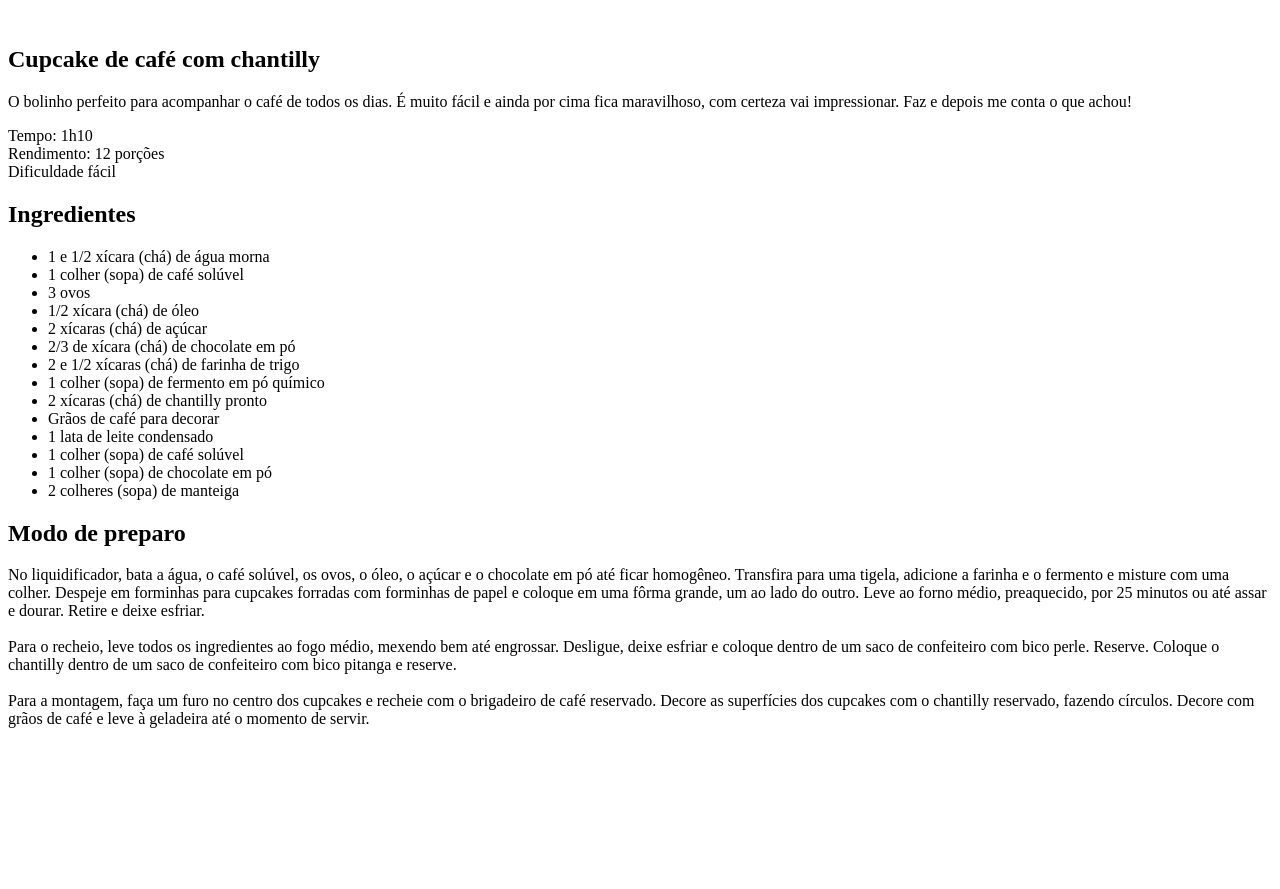
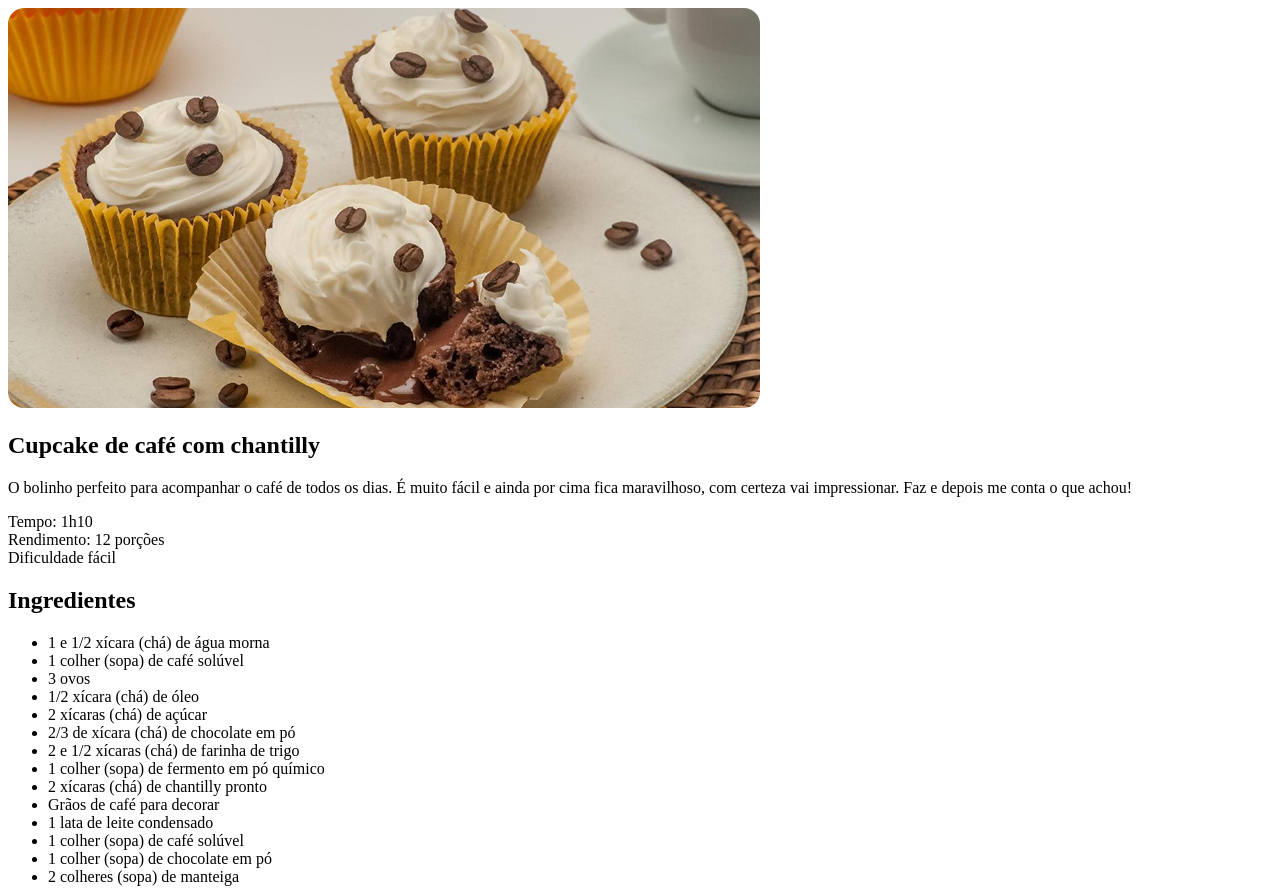
Before and after one commit to AlexandreCamposs/Recipe-Page, a plain HTML site: page index.html in a window 1280 px wide. Shown: the top 889 px of the page. Before the commit the page ends 800 px from the top, so only its background shows below. Drawn offline with Linux system fonts and the light colour scheme.

Commit message:
feat: adding styles

```diff
--- a/index.html
+++ b/index.html
@@ -4,10 +4,14 @@
     <meta charset="UTF-8" />
     <meta name="viewport" content="width=device-width, initial-scale=1.0" />
     <title>Página de Receitas</title>
+    <link rel="stylesheet" href="style.css" />
   </head>
   <body>
     <div id="page">
-      <img src="" alt="" />
+      <img
+        src="./assets/main-image.jpg"
+        alt="Imagem de um cupcake com graos de cafe e chantilly"
+      />
       <main>
         <section id="about">
           <h1>Cupcake de café com chantilly</h1>
--- /dev/null
+++ b/style.css
@@ -0,0 +1,3 @@
+img {
+  border-radius: 16px;
+}
```
Also changed, not shown: assets/bg-image.jpg (added), assets/main-image.jpg (added), 1 other file.
